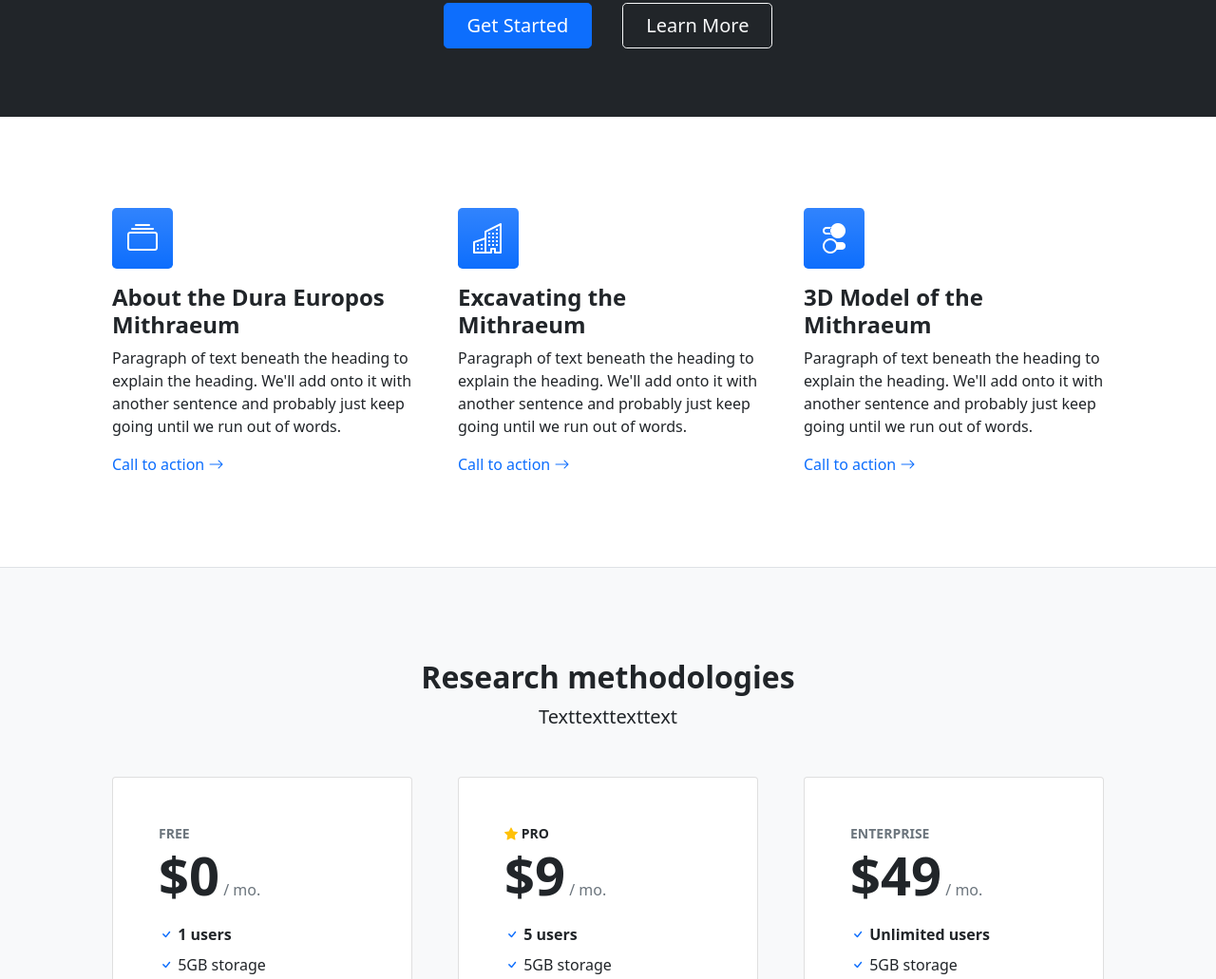
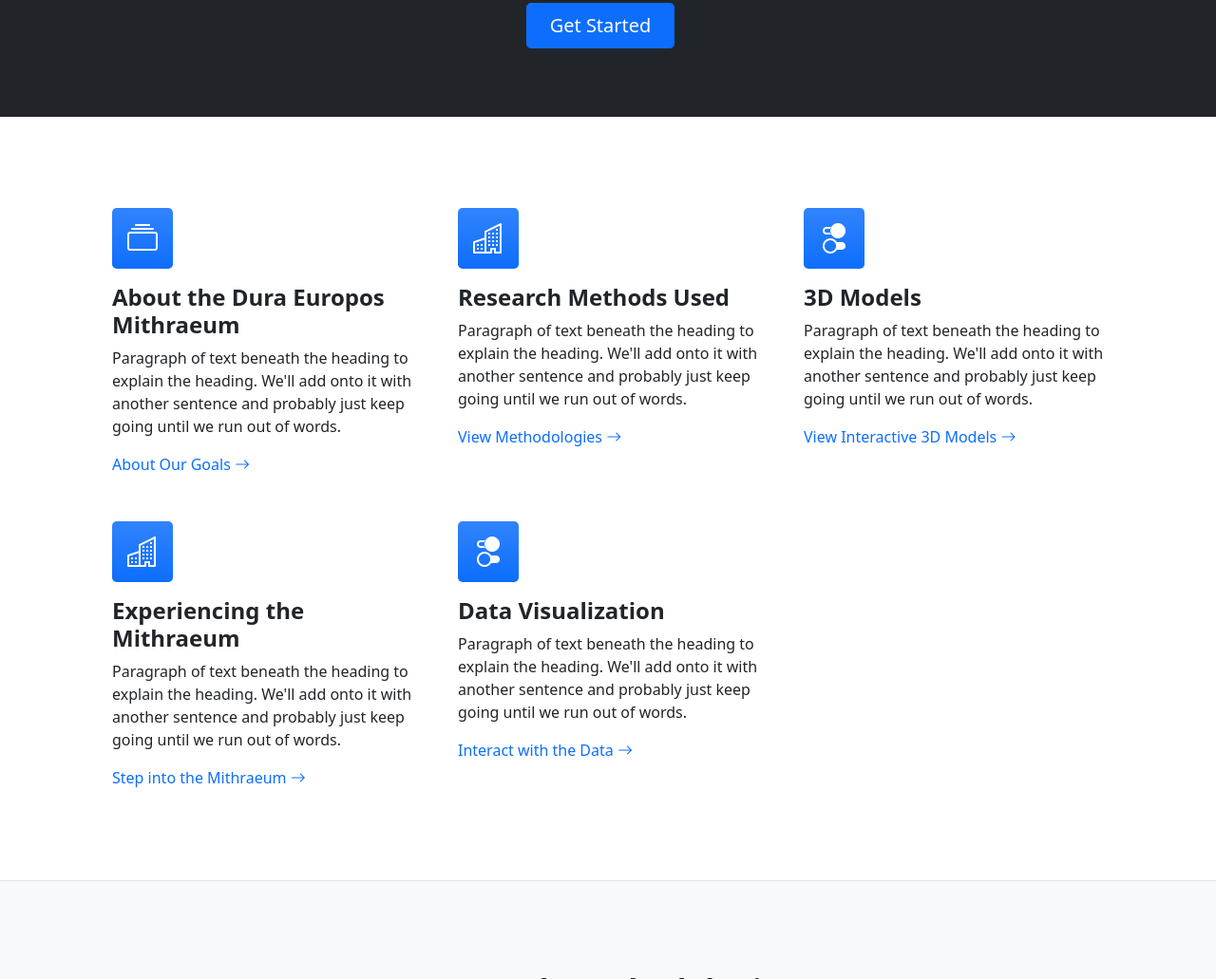
Before and after one commit to dura-mithraeum/dura-mithraeum.github.io, a website: page dist/index.html in a window 1280 px wide. Shown: the part 447-1478 px from the top of the page at 95% size. Drawn offline with nearby package versions, Linux system fonts and the light colour scheme.

Commit message:
Update index.html

```diff
--- a/dist/index.html
+++ b/dist/index.html
@@ -40,7 +40,7 @@
                             <p class="lead text-white-50 mb-4">An educational tool and research database of the Dura Europos Mithraeum</p>
                             <div class="d-grid gap-3 d-sm-flex justify-content-sm-center">
                                 <a class="btn btn-primary btn-lg px-4 me-sm-3" href="#features">Get Started</a>
-                                <a class="btn btn-outline-light btn-lg px-4" href="#!">Learn More</a>
+                                <!-- <a class="btn btn-outline-light btn-lg px-4" href="#!">Learn More</a> -->
                             </div>
                         </div>
                     </div>
@@ -55,26 +55,48 @@
                         <div class="feature bg-primary bg-gradient text-white rounded-3 mb-3"><i class="bi bi-collection"></i></div>
                         <h2 class="h4 fw-bolder">About the Dura Europos Mithraeum</h2>
                         <p>Paragraph of text beneath the heading to explain the heading. We'll add onto it with another sentence and probably just keep going until we run out of words.</p>
-                        <a class="text-decoration-none" href="#!">
-                            Call to action
+                        <a class="text-decoration-none" href="about.html">
+                            About Our Goals
                             <i class="bi bi-arrow-right"></i>
                         </a>
                     </div>
                     <div class="col-lg-4 mb-5 mb-lg-0">
                         <div class="feature bg-primary bg-gradient text-white rounded-3 mb-3"><i class="bi bi-building"></i></div>
-                        <h2 class="h4 fw-bolder">Excavating the Mithraeum</h2>
+                        <h2 class="h4 fw-bolder">Research Methods Used</h2>
                         <p>Paragraph of text beneath the heading to explain the heading. We'll add onto it with another sentence and probably just keep going until we run out of words.</p>
                         <a class="text-decoration-none" href="#!">
-                            Call to action
+                            View Methodologies
                             <i class="bi bi-arrow-right"></i>
                         </a>
                     </div>
                     <div class="col-lg-4">
                         <div class="feature bg-primary bg-gradient text-white rounded-3 mb-3"><i class="bi bi-toggles2"></i></div>
-                        <h2 class="h4 fw-bolder">3D Model of the Mithraeum</h2>
+                        <h2 class="h4 fw-bolder">3D Models</h2>
                         <p>Paragraph of text beneath the heading to explain the heading. We'll add onto it with another sentence and probably just keep going until we run out of words.</p>
                         <a class="text-decoration-none" href="#!">
-                            Call to action
+                            View Interactive 3D Models
+                            <i class="bi bi-arrow-right"></i>
+                        </a>
+                    </div>
+                </div>
+            </div>
+            <div class="container px-5 my-5">
+                <div class="row gx-5">
+                    <div class="col-lg-4 mb-5 mb-lg-0">
+                        <div class="feature bg-primary bg-gradient text-white rounded-3 mb-3"><i class="bi bi-building"></i></div>
+                        <h2 class="h4 fw-bolder">Experiencing the Mithraeum</h2>
+                        <p>Paragraph of text beneath the heading to explain the heading. We'll add onto it with another sentence and probably just keep going until we run out of words.</p>
+                        <a class="text-decoration-none" href="#!">
+                             Step into the Mithraeum
+                            <i class="bi bi-arrow-right"></i>
+                        </a>
+                    </div>
+                    <div class="col-lg-4">
+                        <div class="feature bg-primary bg-gradient text-white rounded-3 mb-3"><i class="bi bi-toggles2"></i></div>
+                        <h2 class="h4 fw-bolder">Data Visualization</h2>
+                        <p>Paragraph of text beneath the heading to explain the heading. We'll add onto it with another sentence and probably just keep going until we run out of words.</p>
+                        <a class="text-decoration-none" href="#!">
+                            Interact with the Data
                             <i class="bi bi-arrow-right"></i>
                         </a>
                     </div>
```
